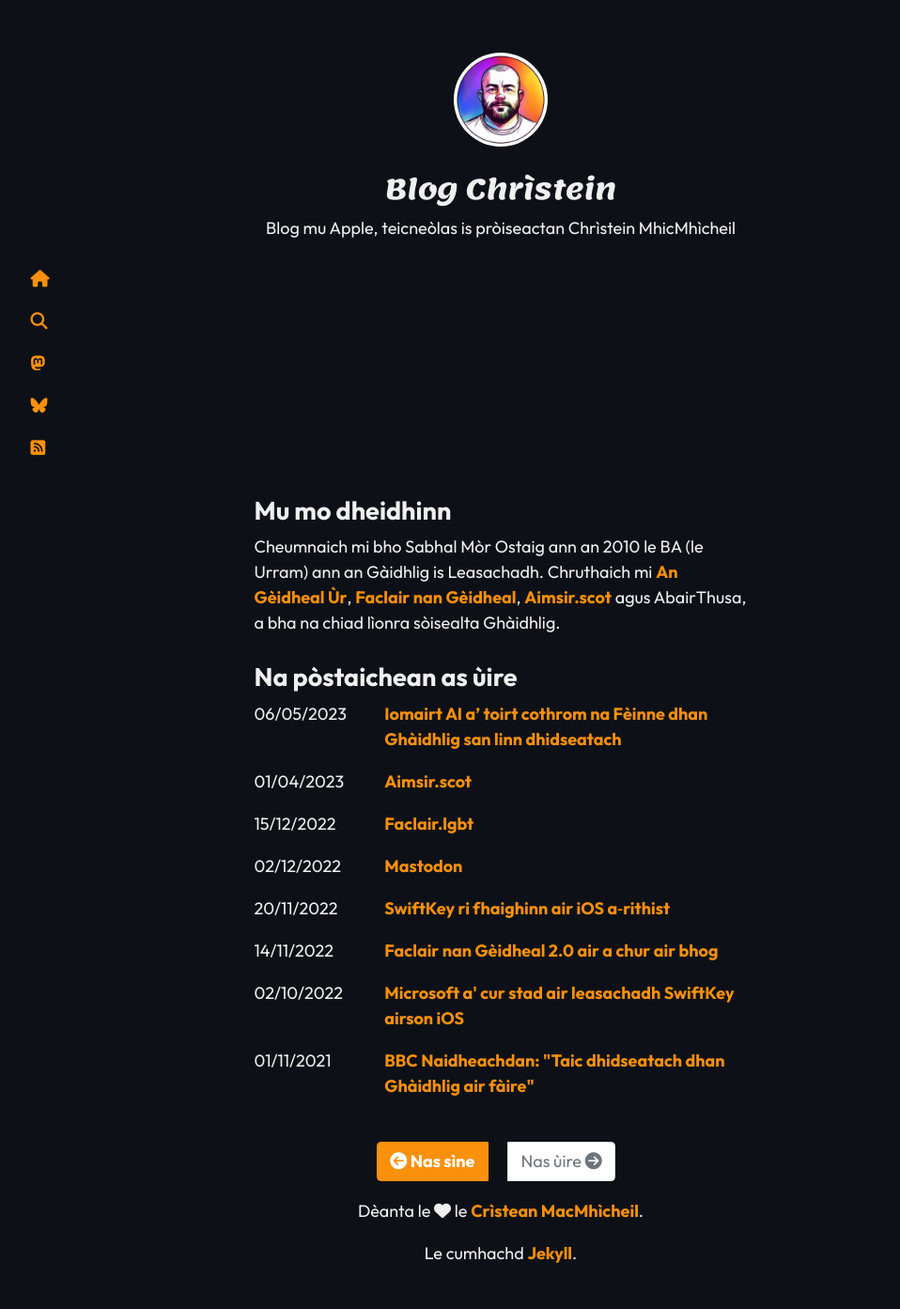
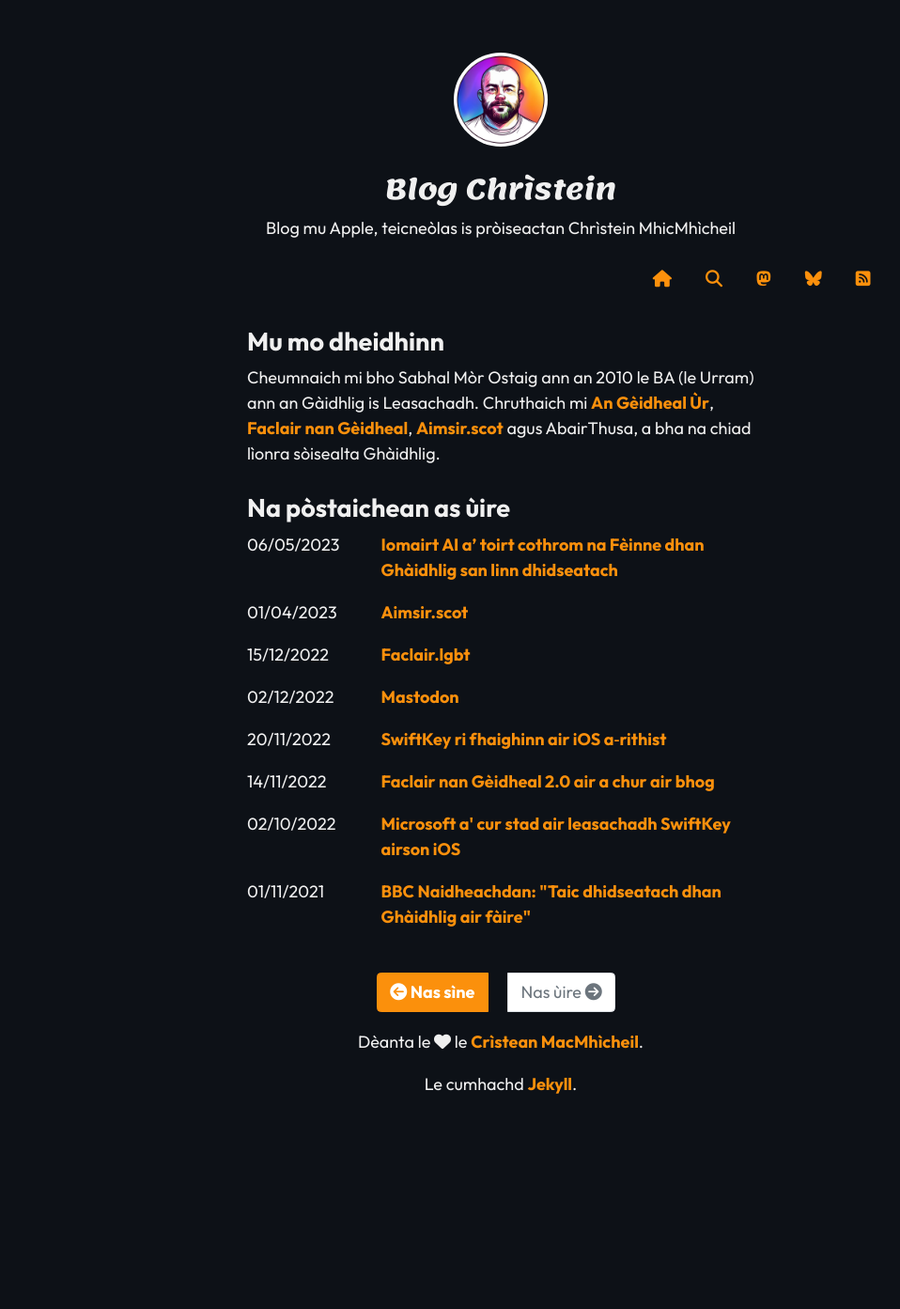
Before and after one commit to angeidheal/angeidheal.github.io, a Jekyll site: the page built from index.html, in a window 1280 px wide. Shown: the whole page at 94% size, without its empty margins (107-1065 px from the left). Built offline with Jekyll 4.4.1, drawn with Linux system fonts in a browser that asks for light colours; nearby versions of some CDN libraries; the list of posts is cut into pages by our own code; after the commit the page ends 1213 px from its top, so only the background shows below that.

Commit message:
Update default.html

```diff
--- a/_layouts/default.html
+++ b/_layouts/default.html
@@ -35,17 +35,17 @@ layout: compress
     <p style="text-align: center; color: #f0f0f0;">{{ site.description }}</p>
 
     <div class="container">
-      <ul class="nav nav-pills nav-justified">
-        <div class="row justify-content-center">
-          <div class="col-md-6 col-offset-3">
+      <div class="row justify-content-center">
+        <div class="col-md-6 col-offset-3"></div>
+          <ul class="nav nav-pills nav-justified">
             {% for site in site.data.navbar %}
             <li class="nav-item">
               <a class="nav-link" href="{{ site.url }}" title="{{ site.description }}">{{ site.title }}</a>
             </li>
             {% endfor %}
-          </div>
+          </ul>
         </div>
-      </ul>
+      </div>
     </div>
 
     <div class="container content-area">
```
